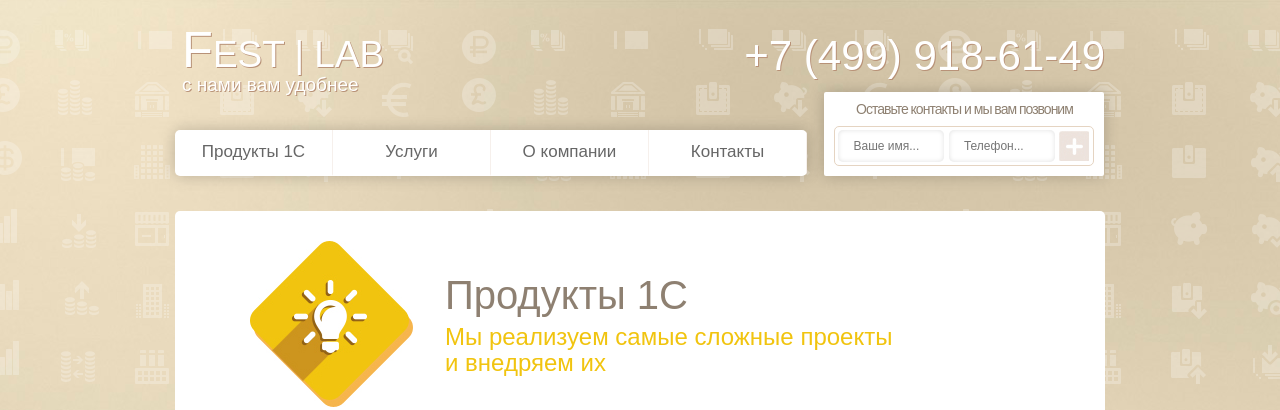
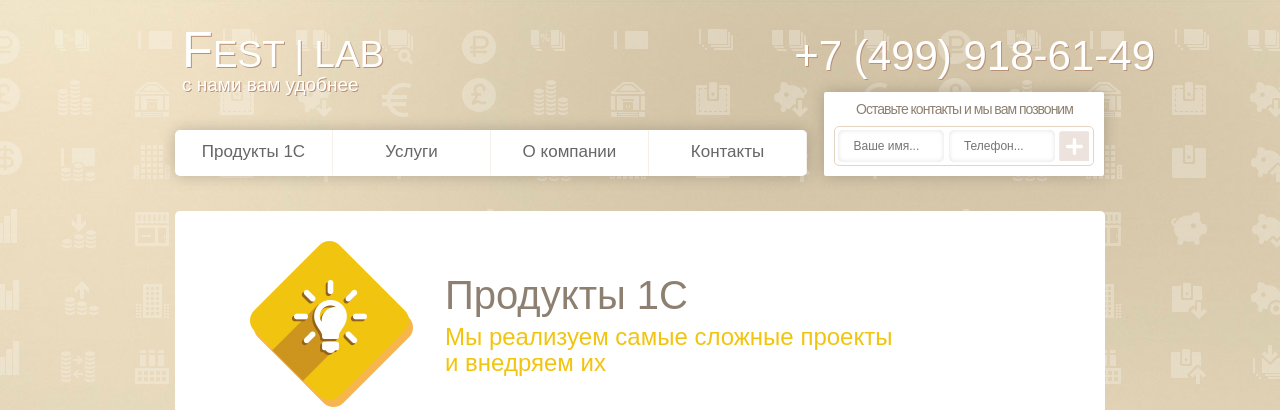
Before and after one commit to kpx13/festlab, a Django app: template templates/products.html in a window 1280 px wide. Shown: the top 410 px of the page. Run offline with Django 3.2, Linux system fonts and the light colour scheme; the template is opened without the code that fills it: values that come from a table or form of the project are taken from there, others are empty; data comes from the database, SQL or seed files in the repository; parts of the project's set-up code (start-up, migrations or seed data) failed here and were passed over; some libraries are stand-ins or nearby versions; some web fonts are replaced.

Commit message:
ещё правки

```diff
--- a/site_static/css/style.css
+++ b/site_static/css/style.css
@@ -103,7 +103,13 @@ daZlWShpwfQBZsjZgt0b0wPbC2YPujNmQHo/6faYDBldsD2hNkFO3dmCHYTZgSGV2YPjLwfcwrkG99ia
 }
   .header{
       margin-bottom: 35px;
+      width: 980px;
   }
+
+.boxes_wrap
+{
+    width: 980px;
+}
 
 .layout{
 	background: url(../img/layout.png) repeat 0 0;
--- a/templates/base.html
+++ b/templates/base.html
@@ -4,7 +4,6 @@
 <head>
     <meta charset="utf-8"/>
     <title>ФестЛаб | {% block title %}{% endblock %}</title>
-    <meta name="viewport" content="width=1100" />
     <link type="text/css" rel="stylesheet" href="/static/css/style.css"/>
     <link type="text/css" rel="stylesheet" href="/static/css/reset.css"/>
     <script src="/static/js/jquery-1.9.1.min.js"></script>
--- a/templates/home.html
+++ b/templates/home.html
@@ -22,6 +22,7 @@
                         {% for s in slideshow %}<span class="slider__nav__l"></span>{% endfor %}
                     </div>
                 </div>
+                <div class='boxes_wrap'>
                     <div class="about__box about__box_a">
                         <span class="about__box__title">Купить</span>
                         Мы дарим нашим новым клиентам 30 минут пробных консультаций по любым вопросам в рамках .
@@ -34,6 +35,7 @@
                         <span class="about__box__title">Доработать</span>
                         Мы дарим нашим новым клиентам 30 минут пробных консультаций по любым вопросам в рамках .
                     </div>
+                </div>
                 <div class="page_about__content">
                     {{ content|safe }}
                 </div>
--- a/templates/products.html
+++ b/templates/products.html
@@ -1,6 +1,6 @@
 {% extends 'base.html' %}
 
-{% block title %}{{ p.title }}{% endblock %}
+{% block title %} Продукты {% endblock %}
 
 {% block content %}
 
```
Lines whose indentation alone changed are shown as unchanged.
